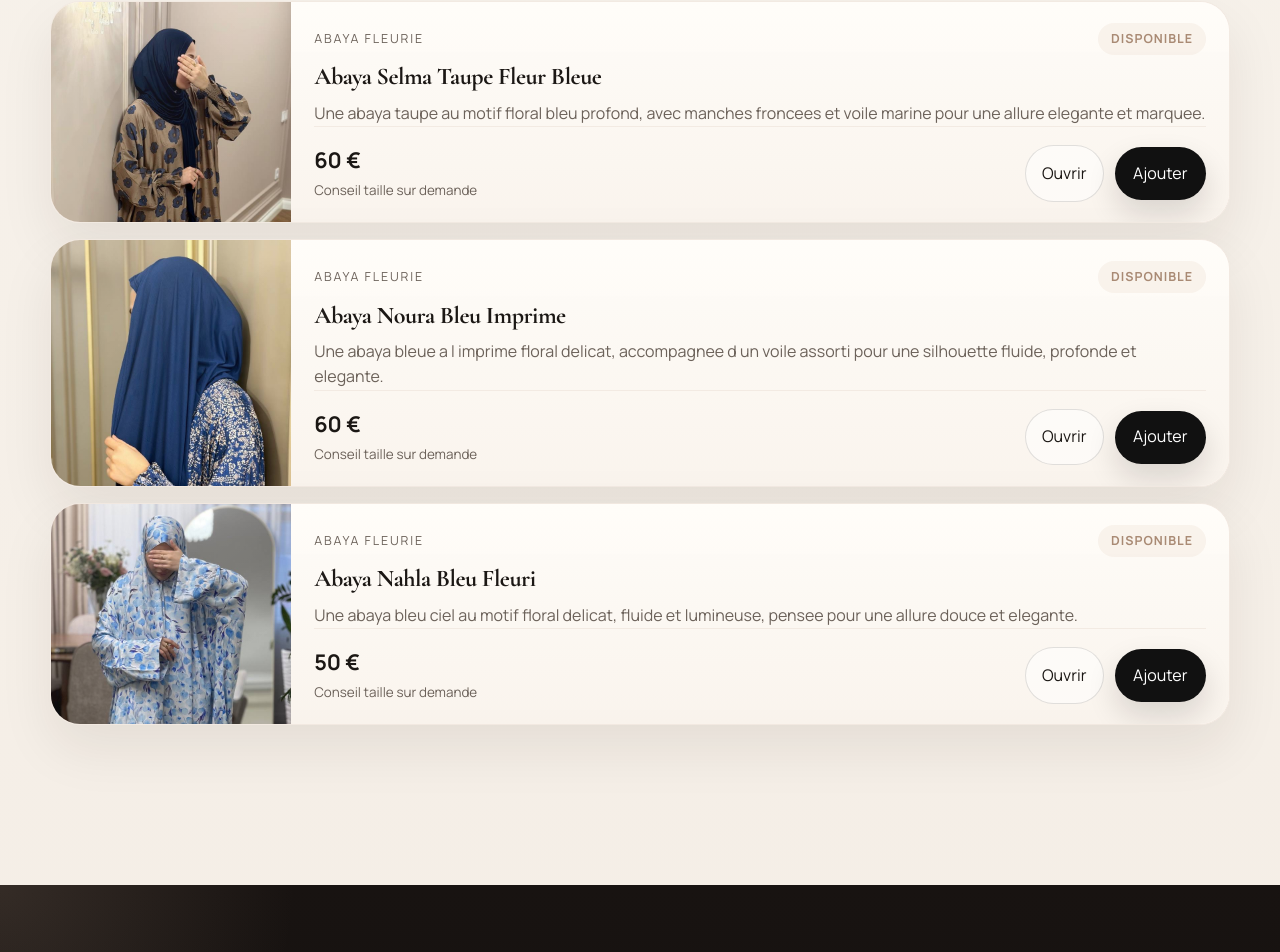
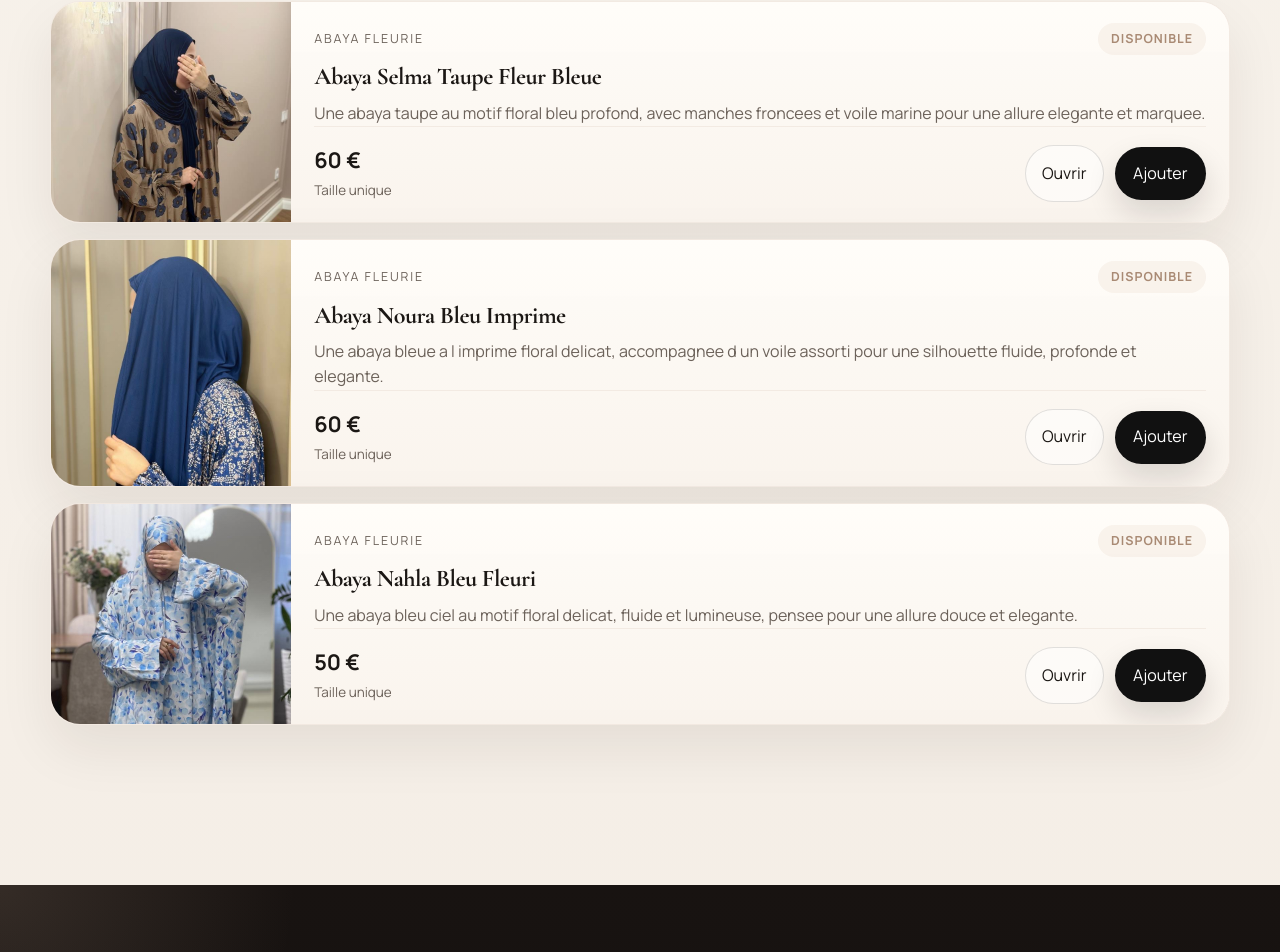
Before and after one commit to madinagaissoumova-bot/madyna, a Next.js app: page /produit/abaya-lina-noir-rose in a window 1280 px wide. Shown: the part 1589-2541 px from the top of the page. Built offline with nearby package versions, Linux system fonts and the light colour scheme.

Commit message:
Update product card size label

```diff
--- a/components/ProductCard.js
+++ b/components/ProductCard.js
@@ -27,7 +27,7 @@ export default function ProductCard({ product, isEnglish, formatPrice, onAddToCa
         <div className="product-footer">
           <div className="product-price-block">
             <strong>{formatPrice(product.price)}</strong>
-            <span>{isEnglish ? "Size guidance on request" : "Conseil taille sur demande"}</span>
+            <span>{isEnglish ? "One size" : "Taille unique"}</span>
           </div>
           <div className="product-card-actions">
             <Link href={`/produit/${product.id}`} className="button button-secondary product-detail-link">
```
